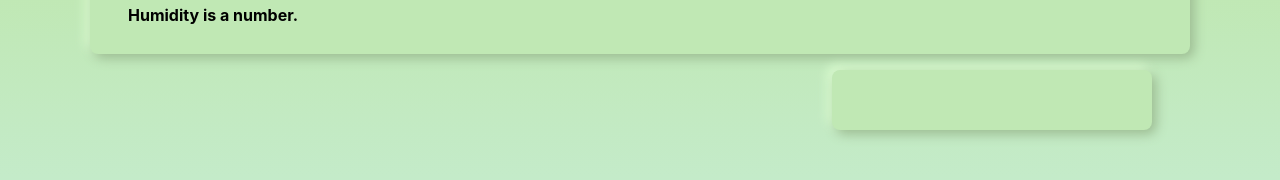
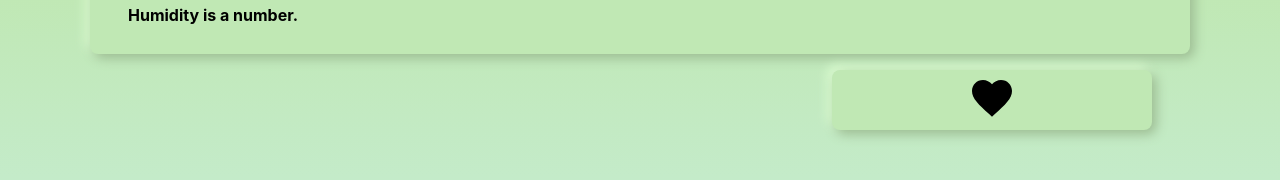
Before and after one commit to TylerEikenberg/Whats-it-Like-Outside-, a React (Create React App) app: page /weather/details/1 in a window 1280 px wide. Shown: the part 439-619 px from the top of the page. Built offline with nearby package versions, Linux system fonts and the light colour scheme.

Commit message:
working on styling yooo

```diff
--- a/src/Pages/Details/Details.css
+++ b/src/Pages/Details/Details.css
@@ -45,10 +45,12 @@
   justify-content: flex-end;
   width: 80vw;
 }
+
 .Details-heart {
   width: 25vw;
   height: 60px;
   border-radius: 8px;
+  border: none;
   background-color: var(--main-bg-color);
   box-shadow: var(--darkshadow) 4px 4px 12px, var(--lightshadow) -4px -4px 12px;
   -moz-box-shadow: var(--darkshadow) 4px 4px 12px,
@@ -58,5 +60,16 @@
   transition: background-color 0.3s;
 }
 .Details-heart:hover {
-  background-color: var(--main-accent);
+  background-color: var(--lightshadow);
 }
+.Details-heart:active {
+  background-color: var(--lightshadow);
+}
+
+.Details-heart-icon {
+  fill: var(--darkshadow);
+  transition: fill 0.3s;
+}
+.Details-heart:hover > .Details-heart-icon {
+  fill: #9c528b;
+}
--- a/src/Pages/Details/Details.js
+++ b/src/Pages/Details/Details.js
@@ -1,5 +1,7 @@
 import React, { useState, useEffect } from 'react';
 import { useDispatch, useSelector } from 'react-redux';
+import Icon from '@mdi/react';
+import { mdiHeart } from '@mdi/js';
 import { fetchWeatherDataAsync } from '../../redux/actions/weatherActions';
 import './Details.css';
 
@@ -39,7 +41,9 @@ function Details({ match }) {
         </section>
       </div>
       <section className='Details-lower'>
-        <div className='Details-heart'></div>
+        <button className='Details-heart'>
+          <Icon className='Details-heart-icon' path={mdiHeart} size={2} />
+        </button>
       </section>
     </div>
   );
```
